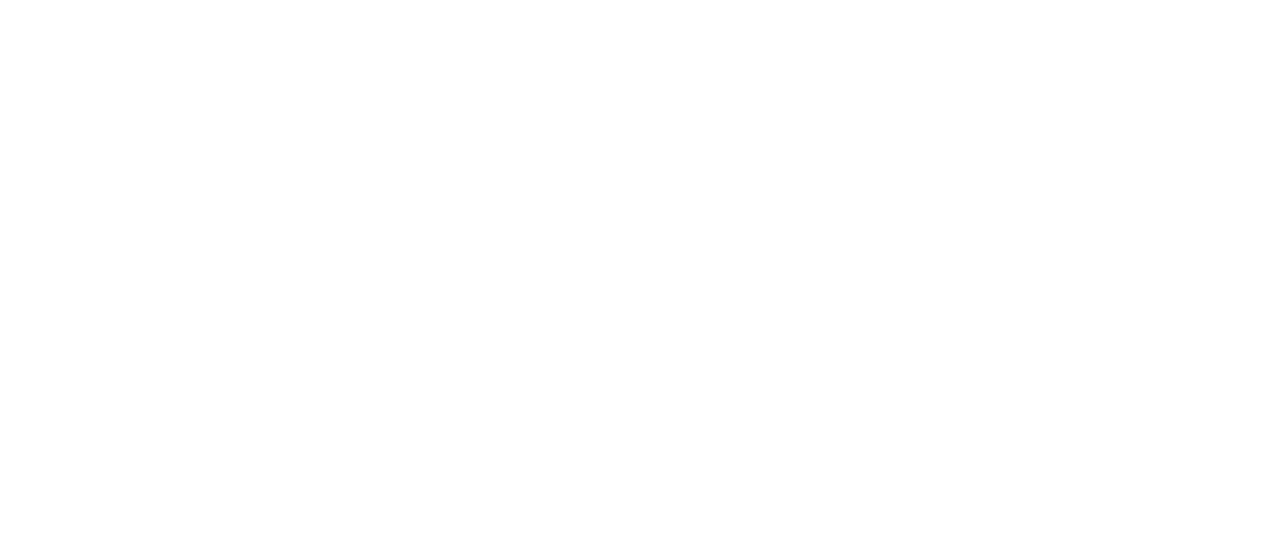
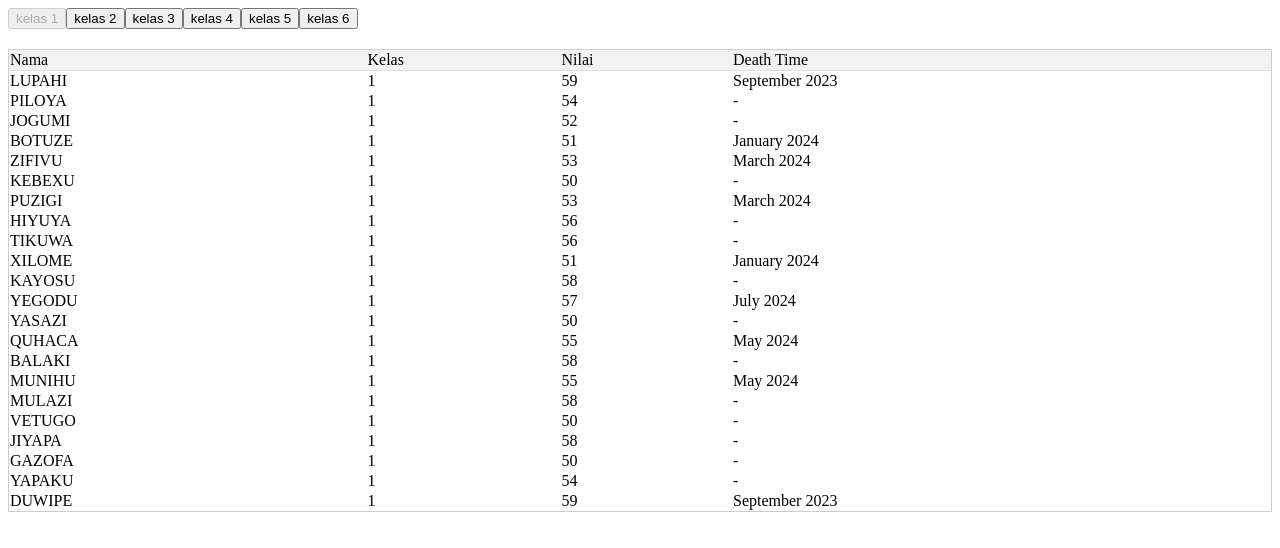
Before and after one commit to deff0101/beit-quiz, a React (Vite) app: page / in a window 1280 px wide. Shown: the top 548 px of the page. Built offline with nearby package versions, Linux system fonts and the light colour scheme.

Commit message:
create data sorting hook & table

```diff
--- a/src/App.jsx
+++ b/src/App.jsx
@@ -1,10 +1,75 @@
 import { useState } from "react";
 import useFetch from "./lib/useFetch";
+import useSortData from "./lib/useSortData";
 
 function App() {
   const [data, isLoading] = useFetch("/src/mocks/mockApi.json");
-  console.log(data);
-  return <></>;
+  const [kelas, setKelas] = useState(0);
+  const sortedData = useSortData(data);
+  const filterKelas = sortedData?.filter((data) => data.kelas == kelas + 1);
+  console.log(sortedData, "sorted data");
+  console.log("component re render");
+  if (isLoading) return <p>Loading ..</p>;
+  return (
+    <>
+      {[...Array(6)].map((el, i) => (
+        <button
+          key={i}
+          onClick={() => setKelas((prev) => (prev = i))}
+          disabled={kelas === i}
+        >
+          kelas {i + 1}
+        </button>
+      ))}
+      <table
+        style={{
+          border: "1px solid #ccc",
+          borderRadius: "4px",
+          width: "100%",
+          borderCollapse: "collapse",
+          margin: "20px 0",
+        }}
+      >
+        <thead
+          style={{
+            backgroundColor: "#f2f2f2",
+            padding: "8px",
+            textAlign: "left",
+            borderBottom: "1px solid #ddd",
+          }}
+        >
+          <tr>
+            <td>Nama</td>
+            <td>Kelas</td>
+            <td>Nilai</td>
+            <td>Death Time</td>
+            {kelas == 5 && <td>Will marry next year?</td>}
+          </tr>
+        </thead>
+        <tbody key={data.name}>
+          {sortedData &&
+            filterKelas.map((data) => {
+              let deathTime = new Date(data.deathTime).toLocaleString(
+                "default",
+                {
+                  month: "long",
+                  year: "numeric",
+                }
+              );
+              return (
+                <tr>
+                  <td>{data.name} </td>
+                  <td>{data.kelas} </td>
+                  <td>{data.nilai} </td>
+                  <td>{data.deathTime ? deathTime : "-"}</td>
+                  {kelas == 5 && <td>{data.nilai % 7 == 0 ? "yes" : "no"}</td>}
+                </tr>
+              );
+            })}
+        </tbody>
+      </table>
+    </>
+  );
 }
 
 export default App;
--- /dev/null
+++ b/src/lib/useSortData.js
@@ -0,0 +1,47 @@
+import React, { useMemo } from "react";
+
+function useSortData(data) {
+  const sortedData = useMemo(() => {
+    const sort = data?.listNama?.map((nama, i) => {
+      let nilai = data?.listNilai[i];
+      const deathTime = getDeathTimer(nilai);
+      let obj = { name: nama, ...deathTime };
+      if (/.*c.*o.*|.*o.*c.*/i.test(nama)) {
+        obj = { ...obj, nilai, kelas: "6" };
+      } else {
+        if (nilai < 60) obj = { ...obj, nilai, kelas: "1" };
+        if (nilai >= 60 && nilai < 70) obj = { ...obj, nilai, kelas: "2" };
+        if (nilai >= 70 && nilai < 80) obj = { ...obj, nilai, kelas: "3" };
+        if (nilai >= 80 && nilai < 90) obj = { ...obj, nilai, kelas: "4" };
+        if (nilai >= 90 && nilai < 100) obj = { ...obj, nilai, kelas: "5" };
+      }
+      return obj;
+    });
+    return sort;
+  }, [data]);
+  return data ? sortedData : null;
+}
+
+// utils/function for checking primeNumber and setDeathTime for every entries
+const isPrime = (grade) => {
+  for (let i = 2, s = Math.sqrt(grade); i <= s; i++) {
+    if (grade % 2 == 0) return false;
+  }
+  return grade > 1;
+};
+
+const getDeathTimer = (grade) => {
+  const currentYear = new Date().getFullYear();
+  const currentMonth = new Date().getMonth();
+  const cursedMonth = (grade - 1)?.toString().at(-1);
+  let obj;
+  if (currentMonth <= cursedMonth) {
+    obj = { deathTime: new Date(currentYear, cursedMonth).toLocaleString() };
+  } else {
+    obj = {
+      deathTime: new Date(currentYear + 1, cursedMonth).toLocaleString(),
+    };
+  }
+  return isPrime(grade) ? obj : { deathTime: null };
+};
+export default useSortData;
```
